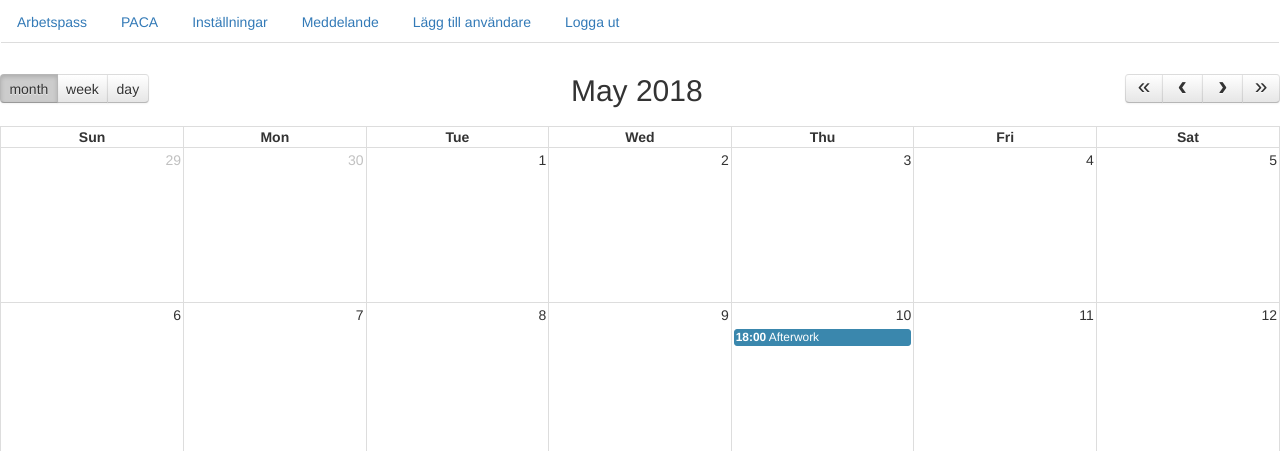
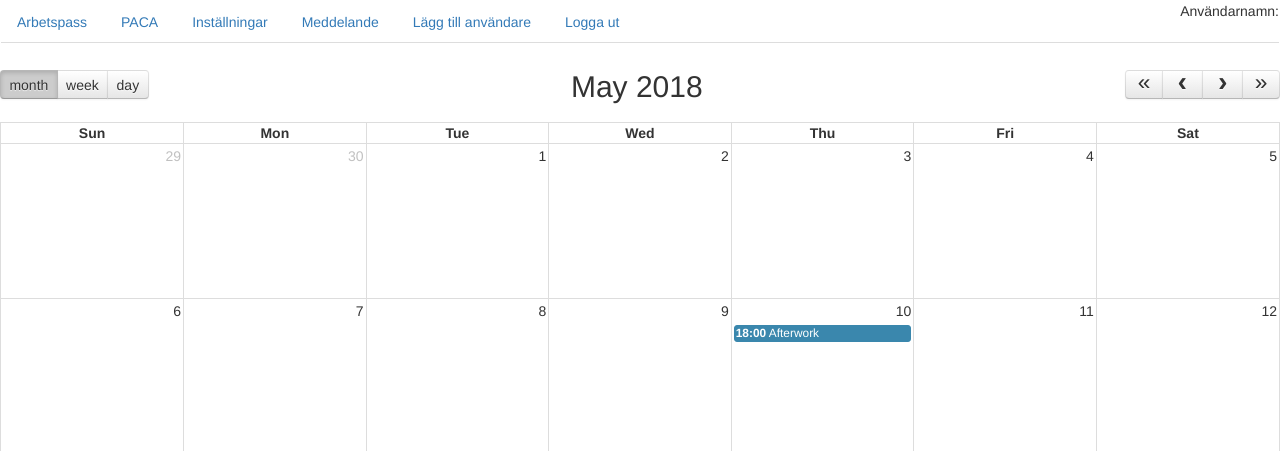
Before and after one commit to ChristopherAc/paca, a Django app: page / in a window 1280 px wide. Shown: the top 451 px of the page. Run offline with Django 3.2, Linux system fonts and the light colour scheme; a user stored in the database is signed in; data comes from the database, SQL or seed files in the repository; both versions use the stored data as it was after the commit; lists and menus that the app fills with data are empty; some libraries are stand-ins or nearby versions.

Commit message:
Lagt in användarnamnet på vem som är inloggad i naven innan var den utanför samt lagt den längst till höger

```diff
--- a/paca/paca_app/templates/base.html
+++ b/paca/paca_app/templates/base.html
@@ -31,13 +31,15 @@
             <a class="nav-link" href="/message">Meddelande</a>
           </li>
           <li class="nav-item">
-            <a class="nav-link disabled" href="/add_user">Lägg till användare</a>
+            <a class="nav-link disabled" href="/add_use r">Lägg till användare</a>
           </li>
           <li class="nav-item">
             <a class="nav-link disabled" href="{% url 'logout' %}">Logga ut</a>
           </li>
+          <span class="pull-right">
+              Användarnamn: <a class="nav-link active">{{request.user}}</a>
+          </span>
         </ul>
-        <p>{{request.user}}</p>
       </nav>
     </header>
     {% endblock %}
```
Also changed, not shown: paca/db.sqlite3.
